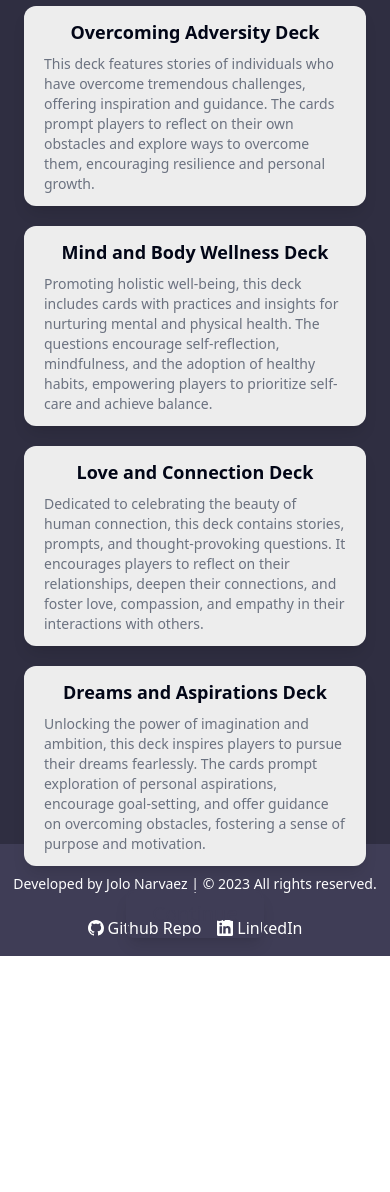
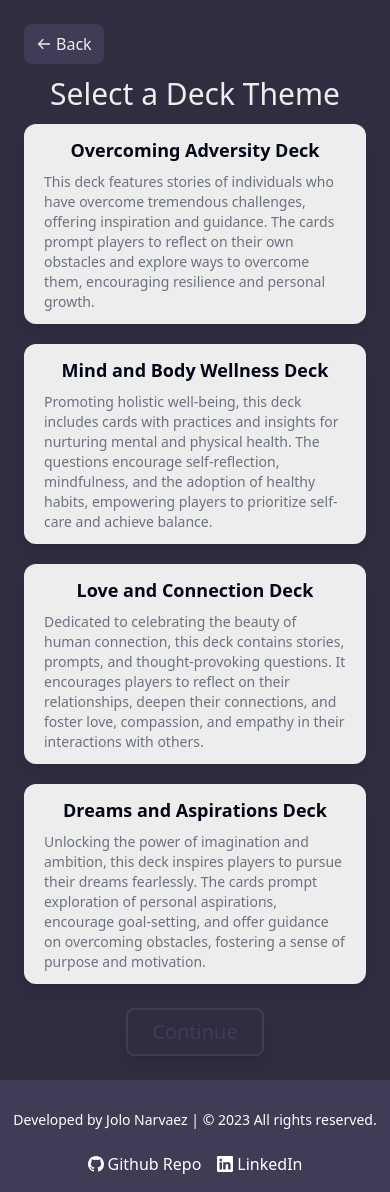
Before and after one commit to jolonarvaez/more-than-strangers, a Next.js app: page /start in a window 390 px wide. Before the commit the page ends 956 px from the top, so only its background shows below. Built offline with nearby package versions, Linux system fonts and the light colour scheme.

Commit message:
adjusted responsive values for start page

```diff
--- a/pages/start.tsx
+++ b/pages/start.tsx
@@ -110,10 +110,10 @@ const Start = () => {
   };
 
   return (
-    <div className="bg-game-bg h-screen">
+    <div className="bg-game-bg h-full md:h-screen">
       {themeSelect && (
-        <div className="w-full lg:w-3/4 xl:w-6/12 h-screen flex flex-col justify-center mx-auto">
-          <div className="mx-6">
+        <div className="w-full lg:w-3/4 xl:w-6/12 flex flex-col justify-center mx-auto">
+          <div className="mx-6 mt-6">
             <Link href="/">
               <button className="text-material-white bg-purple px-3 py-2 rounded-lg flex flex-row space-x-1 hover:opacity-50 transition">
                 <div className="my-auto">
@@ -123,11 +123,11 @@ const Start = () => {
               </button>
             </Link>
           </div>
-          <div className="text-material-white text-center font-medium text-3xl animate-in">
+          <div className="text-material-white text-center font-medium text-3xl animate-in my-3">
             Select a Deck Theme
           </div>
           <RadioGroup value={theme} onChange={setTheme}>
-            <div className="mt-6 mx-6 grid grid-cols-1 md:grid-cols-2 gap-5">
+            <div className="mx-6 grid grid-cols-1 md:grid-cols-2 gap-5">
               {themes.map((theme) => (
                 <RadioGroup.Option
                   key={theme.name}
@@ -164,7 +164,7 @@ const Start = () => {
             </div>
           </RadioGroup>
           <div
-            className="w-full flex justify-center animate-in"
+            className="w-full flex justify-center animate-in mb-6"
             style={{ "--index": 5 } as React.CSSProperties}
           >
             <button
```
